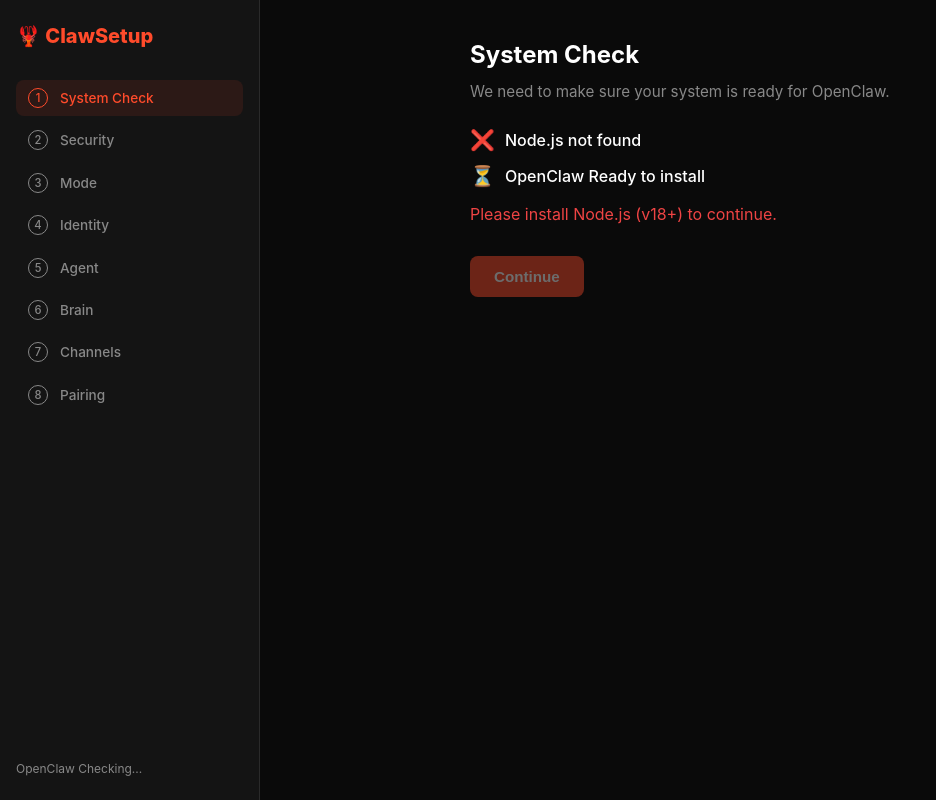
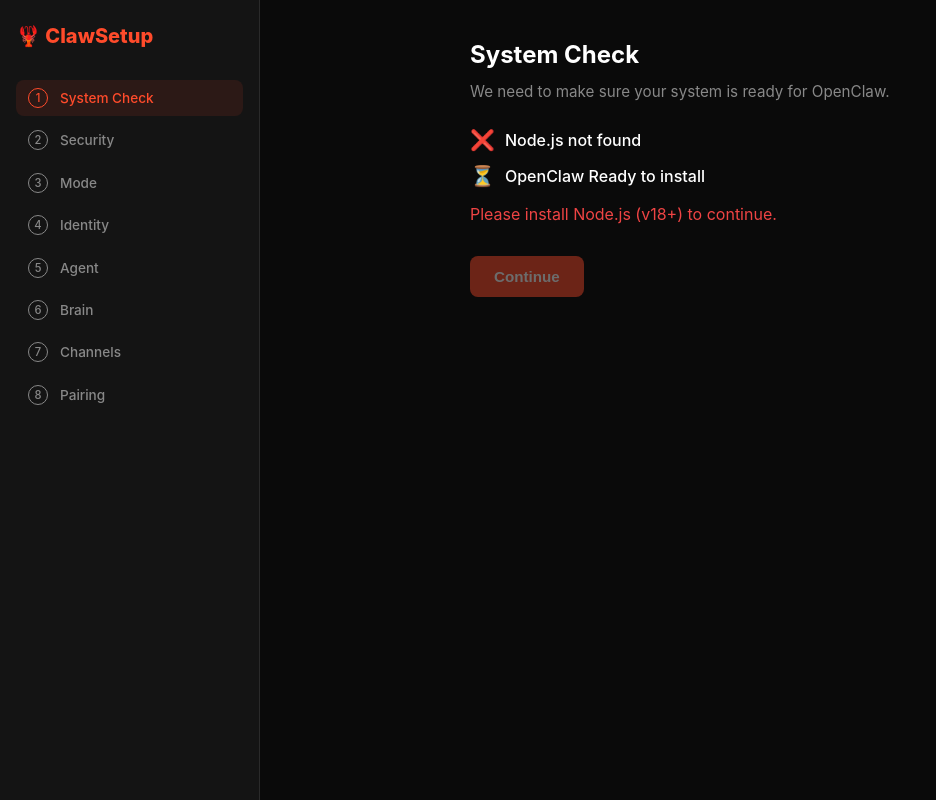
Before and after one commit to aimodelscompass/ClawSetup, a React (Vite) app: page / in a window 1280 px wide. Shown: the whole page, without its empty margins (0-936 px from the left). Built offline with nearby package versions, Linux system fonts and the light colour scheme.

Commit message:
ui: move version display from sidebar to completion screen

```diff
--- a/src/App.tsx
+++ b/src/App.tsx
@@ -627,6 +627,7 @@
         return (
           <div className="step-view">
             <h2>Setup Complete! 🦞</h2>
+            <p style={{fontSize: "0.85rem", color: "var(--text-muted)", marginBottom: "1rem"}}>OpenClaw {openClawVersion}</p>
             <p className="step-description">OpenClaw is running and ready for your commands.</p>
 
             <div className="pairing-result">
@@ -685,9 +686,6 @@
             </li>
           ))}
         </ul>
-        <div style={{marginTop: "auto", fontSize: "0.75rem", color: "var(--text-muted)"}}>
-          OpenClaw {openClawVersion}
-        </div>
       </aside>
 
       <main className="main-content">
```
